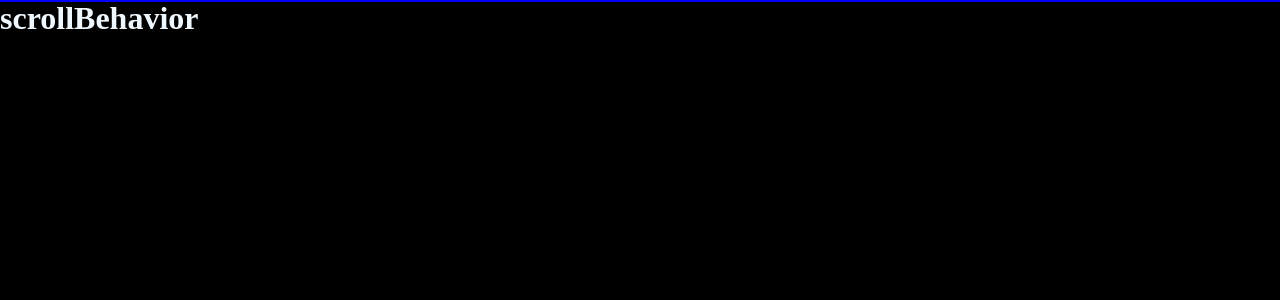
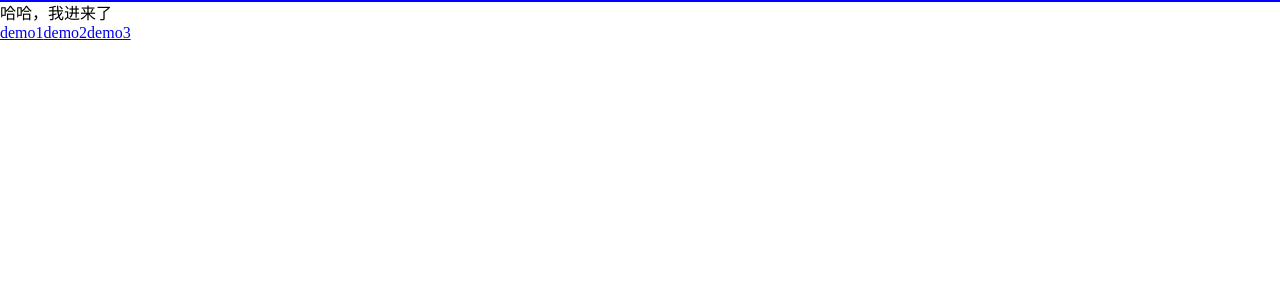
Before and after one commit to Huxzhi/vue-router, a Vue app: page /index in a window 1280 px wide. Shown: the top 300 px of the page. Built offline with nearby package versions, Linux system fonts and the light colour scheme; sample sign-in values are in the browser's storage.

Commit message:
动态路由案例-登陆后动态添加路由
模拟管理员登陆，动态添加路由

我们一般使用动态路由都是后台会返回一个路由表前端通过调接口拿到后处理(后端处理路由)

主要使用的方法就是 router.addRoute

```diff
--- a/package.json
+++ b/package.json
@@ -10,6 +10,7 @@
   },
   "dependencies": {
     "animate.css": "^4.1.1",
+    "axios": "^1.2.2",
     "element-plus": "^2.2.28",
     "path": "^0.12.7",
     "vue": "^3.2.45",
--- a/src/App.vue
+++ b/src/App.vue
@@ -1,11 +1,7 @@
 <template>
 
 
-  <div class="scrollBehavior">
 
-    <h1 style="color:aliceblue">scrollBehavior </h1>
-
-  </div>
   <router-view #default="{ route, Component }">
     <transition :enter-active-class="`animate__animated ${route.meta.transition}`">
       <component :is="Component"></component>
@@ -28,14 +24,7 @@ import { ref, reactive } from 'vue'
 html,
 body,
 #app {
-  /* height: 100%; */
-  /* 滚动行为 这里记得把app.vue的height:100%注释掉，否则不起效果 */
-  /* overflow: hidden; */
-}
-
-.scrollBehavior {
-  height: 2000px;
-  background: #000;
-  justify-content: center;
+  height: 100%;
+  overflow: hidden;
 }
 </style>
--- a/src/views/Login.vue
+++ b/src/views/Login.vue
@@ -16,12 +16,16 @@
   </div>
 
 </template>
+
+
 <script lang="ts" setup>
 import { reactive, ref } from 'vue'
 import { useRouter } from 'vue-router'
-import router from '../router';
+// import router from '../router';
 import { ElMessage, FormRules, FormInstance } from 'element-plus'
 import loadingBar from '../components/loadingBar.vue';
+import axios from 'axios'
+const router = useRouter()
 
 const formInline = reactive({
   user: '',
@@ -48,7 +52,9 @@ const onSubmit = () => {
   console.log('submit!', form.value)
   form.value?.validate((validate) => {
     if (validate) {
-      router.push('/index')
+      initRouter()
+
+      // router.push('/index')
       localStorage.setItem('token', '1')
     } else {
       ElMessage.error('请输入完整')
@@ -56,6 +62,36 @@ const onSubmit = () => {
   })
 
 }
+
+/**
+ * 一般是单独的ts页面编写，这里合起来了
+ */
+const initRouter = async () => {
+  const result = await axios.get('http://localhost:9999/login', { params: formInline });
+
+  const data = result.data //连起来不让写
+
+  //要对结果作判断，返回路由还是错误提示
+  if (data.code === 400) {
+    alert(data.mesage)
+    return
+  }
+
+  //判断有没有数据
+  data.route.forEach((v: any) => {
+    router.addRoute({
+      path: v.path,
+      name: v.name,
+      //这儿不能使用@
+      component: () => import(`@/views/${v.component}`)
+    })
+    router.push('/index')
+  })
+
+  console.log(router.getRoutes());
+
+}
+
 </script>
 
 <style lang='less' >
--- /dev/null
+++ b/src/views/demo1.vue
@@ -0,0 +1,16 @@
+<template>
+
+  <div>
+    demo1
+  </div>
+
+</template>
+
+<script setup lang='ts'>
+import { ref, reactive } from 'vue'
+
+</script>
+
+<style lang='less' scoped>
+
+</style>
--- /dev/null
+++ b/src/views/demo2.vue
@@ -0,0 +1,16 @@
+<template>
+
+  <div>
+    demo2
+  </div>
+
+</template>
+
+<script setup lang='ts'>
+import { ref, reactive } from 'vue'
+
+</script>
+
+<style lang='less' scoped>
+
+</style>
--- /dev/null
+++ b/src/views/demo3.vue
@@ -0,0 +1,16 @@
+<template>
+
+  <div>
+    demo3
+  </div>
+
+</template>
+
+<script setup lang='ts'>
+import { ref, reactive } from 'vue'
+
+</script>
+
+<style lang='less' scoped>
+
+</style>
--- a/src/views/index.vue
+++ b/src/views/index.vue
@@ -3,7 +3,9 @@
   <div>
     哈哈，我进来了
   </div>
-
+  <router-link to="/demo1">demo1</router-link>
+  <router-link to="/demo2">demo2</router-link>
+  <router-link to="/demo3">demo3</router-link>
 </template>
 
 <script setup lang='ts'>
```
Also changed, not shown: 1 other file (tests, documents, lock files or other folders).
